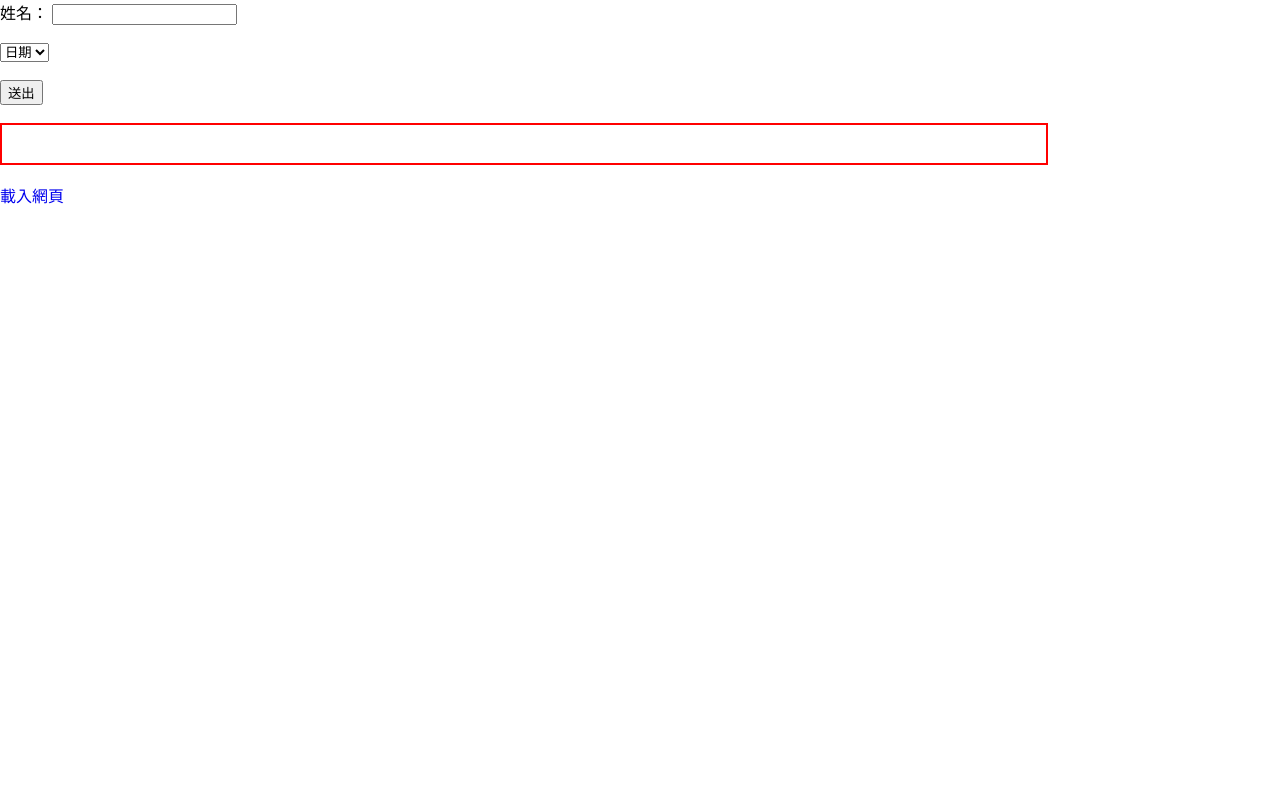
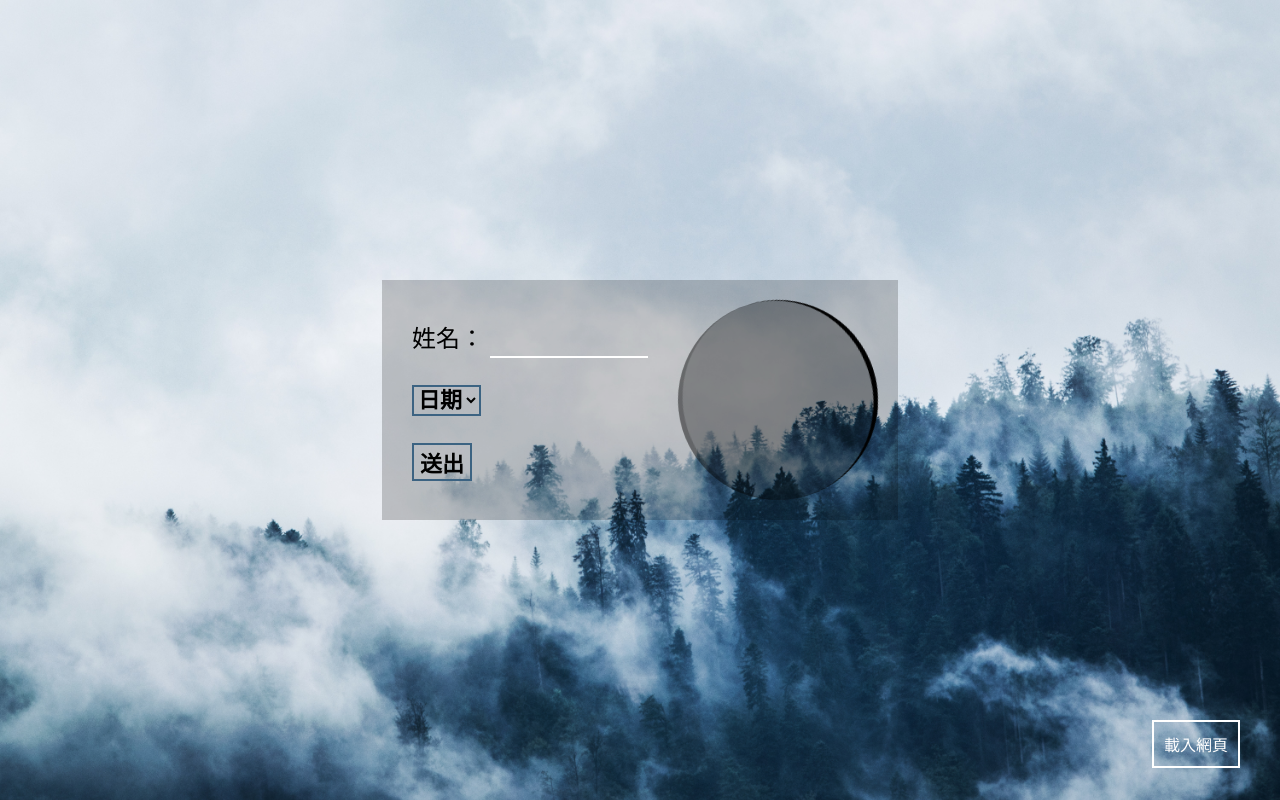
Before and after one commit to StevenShih-0402/AJX, a PHP site: page / in a window 1280 px wide. Run offline with PHP 8.4, Linux system fonts and the light colour scheme.

Commit message:
新增CSS
超讚

```diff
--- a/index.php
+++ b/index.php
@@ -11,6 +11,7 @@
     <script src="main.js"></script>
 </head>
 <body>
+    <div class="card">
         <form action="">
             <div>
                 <label for="name">姓名：</label>
@@ -33,8 +34,10 @@
             <div id="myname"></div>
         </div>
         <br>
+    </div>
 
     <a href="postDateTime.php" class="tabs">載入網頁</a>
     <br>
+
 </body>
 </html>
--- a/style.css
+++ b/style.css
@@ -1,16 +1,144 @@
-.box{
-    width: 80%;
-    background: #ffffff;
-    border:2px solid red;
-    padding: 10px;
+*{
+    font-family: "Klee One", "Taipei Sans TC Beta";
+}
+
+html{
+    width: 100%;
+    height: 100%;
 }
 
 body{
     margin: 0;
     padding: 0;
-    font-family: "Taipei Sans TC Beta";
+    font-weight: 500;
+    width: 100%;
+    height: 100%;
+    background: url(bk.jpg) no-repeat;      /*攝影師：Lum3n，連結：Pexels*/
+    background-size: cover;
 }
 
+.card{
+    font-size: 24px;
+    text-align: center;
+
+    position: absolute;
+    top: 50%;
+    left: 50%;
+    transform: translate(-50%, -50%);
+
+    background: rgba(0, 0, 0, 0.2);
+    padding: 20px;
+
+    display: flex;
+    flex-wrap: wrap;
+    justify-content: space-between;
+    align-items: center;
+}
+
+.box{
+    box-sizing: border-box;
+    position: relative;
+    width: 200px;
+    height: 200px;
+    background: rgba(0, 0, 0, 0.33);
+    border-radius: 50%;
+    color: white;
+}
+
+.box::before{
+    content:"";
+    position: absolute;
+    top: 0;
+    left: 0;
+    right: 0;
+    bottom: 0;
+
+    border-top:5px solid black;
+    border-bottom:5px solid rgba(0, 0, 0, 0.2);
+    border-radius: 50%;
+
+    animation: rowing 3s linear infinite;
+}
+
+@keyframes rowing{
+    0%{
+        transform: rotate(0deg);
+    }
+    100%{
+        transform: rotate(360deg);
+    }
+}
+
+form{
+    text-align: left;
+    padding: 0 30px 0 10px;
+}
+
+/*載入網頁*/
 a{
     text-decoration: none;
+    display: inline-block;
+    border: 2px solid white;
+    color: white;
+    padding: 10px;
+    position: absolute;
+    top: 90%;
+    left: 90%;
+    transition: 0.4s;
 }
+
+a:hover{
+    background: white;
+    color: black;
+    box-shadow: white 0 0 15px;
+    transition: 0.4s;
+}
+
+/*姓名*/
+#name{
+    outline: none;
+    border:none;
+    border-bottom: 2px solid white;
+    padding: 4px;
+    font-size: 20px;
+    width: 150px;
+    background: none;
+}
+
+#name:focus{
+    box-shadow: white 0 10px 7px -7px;
+}
+
+/*日期OR時間*/
+select{
+    border:2px solid #3c6382;
+    font-size: 22px;
+    font-weight: 700;
+    background: none;
+    outline: none;
+}
+
+select:hover{
+    box-shadow: #3c6382 0 0 10px, inset  white 0 0 30px;
+}
+
+/*送出*/
+input[type="submit"]{
+    border: 2px solid #3c6382;
+    background: none;
+    font-size: 22px;
+    font-weight: 600;
+    transition: 0.2s;
+}
+
+input[type="submit"]:hover{
+    background: #60a3bc;
+    border-color: #60a3bc;
+    cursor: pointer;
+    transition: 0.2s;
+}
+
+/*box的內容*/
+#date{
+    margin: 25% 0 0 0;
+}
```
Also changed, not shown: bk.jpg (added). Lines whose indentation alone changed are shown as unchanged.
